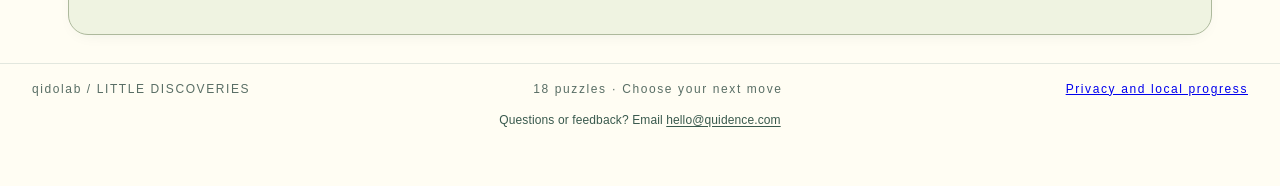
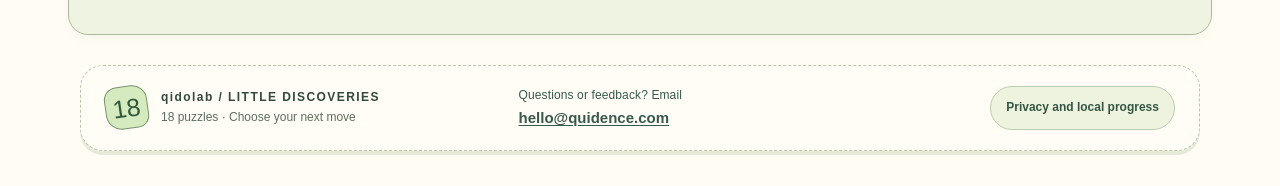
Before and after one commit to SteJ20996/Qidolab, a website: page index.html in a window 1280 px wide. Shown: the part 2004-2190 px from the top of the page. Before the commit the page ends 2150 px from the top, so only its background shows below. Drawn offline with Linux system fonts and the light colour scheme.

Commit message:
Give original collection a playful footer

```diff
--- a/index.html
+++ b/index.html
@@ -22,7 +22,7 @@
 <link rel="stylesheet" href="extremes.css">
 <link rel="stylesheet" href="brand-footer.css"><link rel="stylesheet" href="theme.css?v=1.2.2">
 <link rel="stylesheet" href="sticker-original.css?v=1"><link rel="stylesheet" href="collection.css?v=1">
-<link rel="alternate" hreflang="en" href="https://qidolab.com/?lang=en"><link rel="alternate" hreflang="zh-CN" href="https://qidolab.com/?lang=zh-CN"><link rel="alternate" hreflang="zh-TW" href="https://qidolab.com/?lang=zh-TW"><link rel="alternate" hreflang="es-MX" href="https://qidolab.com/?lang=es-MX"><link rel="alternate" hreflang="x-default" href="https://qidolab.com/?lang=en"><link rel="stylesheet" href="footer-contact.css"></head>
+<link rel="alternate" hreflang="en" href="https://qidolab.com/?lang=en"><link rel="alternate" hreflang="zh-CN" href="https://qidolab.com/?lang=zh-CN"><link rel="alternate" hreflang="zh-TW" href="https://qidolab.com/?lang=zh-TW"><link rel="alternate" hreflang="es-MX" href="https://qidolab.com/?lang=es-MX"><link rel="alternate" hreflang="x-default" href="https://qidolab.com/?lang=en"><link rel="stylesheet" href="footer-contact.css"><link rel="stylesheet" href="2/footer-play.css?v=1"></head>
 <body class="sticker-original">
 <header class="topbar"><a class="wordmark" href="./" aria-label="qidolab home" data-i18n-aria-label="qidolab 首页"><img src="assets/qidolab-lockup.svg" alt="qidolab · Quidence" width="1118" height="404"></a><div class="header-tools"><label class="language-control" for="language-select"><span class="sr-only" data-i18n="语言">Language</span><select id="language-select" aria-label="Language" data-i18n-aria-label="语言"><option value="en" lang="en" selected="">English</option><option value="zh-CN" lang="zh-CN">简体中文</option><option value="zh-TW" lang="zh-TW">繁體中文</option><option value="es-MX" lang="es-MX">Español</option></select></label></div></header>
 <nav class="collection-switch" aria-label="Collections">
@@ -122,7 +122,7 @@
 <p id="completion-guide" class="quiet-note"></p>
 </main>
 <section class="brand-bridge" id="brand-bridge" data-brand-target="quidence" data-bridge-theme="mint" data-no-translate="" aria-labelledby="brand-bridge-title"><a class="bridge-inner" href="https://www.quidence.com/" aria-labelledby="brand-bridge-title bridge-name" aria-describedby="bridge-description"><div class="bridge-copy"><p class="bridge-achievement" hidden="" aria-live="polite"></p><h2 class="bridge-title" id="brand-bridge-title">Ready to explore a subject more deeply?</h2><p class="bridge-description" id="bridge-description">Choose a subject in Quidence Education. Use interactive questions and projects to explore what you understand and what you might practice next.</p><p class="bridge-language">Available in English and Spanish.</p></div><div class="bridge-brand"><span class="bridge-name" id="bridge-name">Quidence Education</span><img class="bridge-logo" src="assets/quidence-logo.svg" alt="" aria-hidden="true"><span class="bridge-subbrand">Education</span><span class="bridge-action"><span class="bridge-action-label">Open Quidence Education</span><span class="bridge-action-arrow" aria-hidden="true">↗</span></span></div></a></section>
-<footer><span data-i18n="qidolab / 小小的发现">qidolab / LITTLE DISCOVERIES</span><span data-i18n="branch.footer">18 puzzles · Choose your next move</span><a data-privacy-link="" href="/privacy/?lang=en">Privacy and local progress</a><p class="footer-contact"><span data-contact-label>Questions or feedback? Email</span> <a href="mailto:hello@quidence.com">hello@quidence.com</a></p></footer>
+<footer class="play-footer original-footer"><div class="footer-identity"><span class="footer-spark" aria-hidden="true">18</span><div><strong data-i18n="qidolab / 小小的发现">qidolab / LITTLE DISCOVERIES</strong><span data-i18n="branch.footer">18 puzzles · Choose your next move</span></div></div><p class="footer-contact"><span data-contact-label>Questions or feedback? Email</span><br><a href="mailto:hello@quidence.com">hello@quidence.com</a></p><a class="footer-privacy" data-privacy-link="" href="/privacy/?lang=en">Privacy and local progress</a></footer>
 <script type="module" src="app.mjs"></script>
 <script type="module" src="more-games.mjs"></script>
 <script type="module" src="extra-games.mjs"></script>
```
